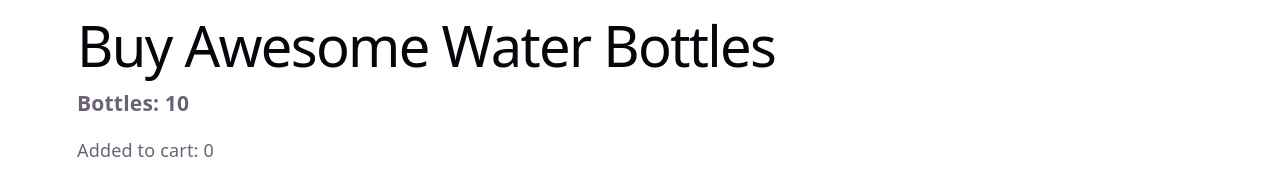
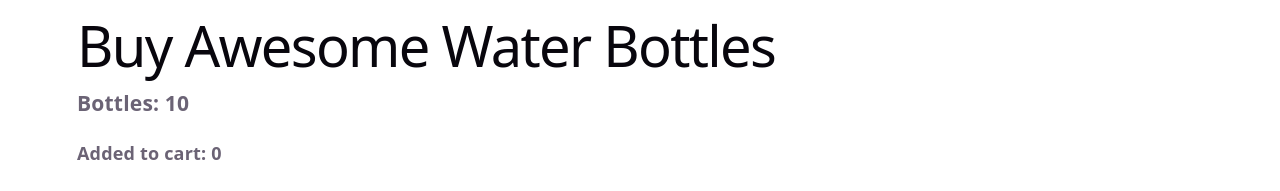
Before and after one commit to mahabubalam-gbs/awesome-water-bottles, a React (Vite) app: page / in a window 1280 px wide. Shown: the top 191 px of the page. Built offline with nearby package versions, Linux system fonts and the light colour scheme.

Commit message:
Remove bottle from cart lists

```diff
--- a/src/components/Bottles/Bottles.jsx
+++ b/src/components/Bottles/Bottles.jsx
@@ -1,7 +1,7 @@
 import React, { use, useEffect, useState } from 'react';
 import Bottle from '../Bottle/Bottle';
 import './Bottles.css'
-import { addToStoredCart, getStoredCart } from '../../utilities/localstorage';
+import { addToStoredCart, getStoredCart, removeFromCart } from '../../utilities/localstorage';
 import Cart from '../Cart/Cart';
 
 const Bottles = ({ bottlesPromise }) => {
@@ -37,12 +37,13 @@ const Bottles = ({ bottlesPromise }) => {
         console.log('remove item from the cart', id);
         const remainingCart = cart.filter(bottle => bottle.id !== id);
         setCart(remainingCart)
+        removeFromCart(id)
     }
 
     return (
         <div>
             <h3>Bottles: {bottles.length}</h3>
-            <p>Added to cart: {cart.length}</p>
+            <h4>Added to cart: {cart.length}</h4>
             <Cart
                 handleRemoveCart={handleRemoveCart}
                 cart={cart}
```
